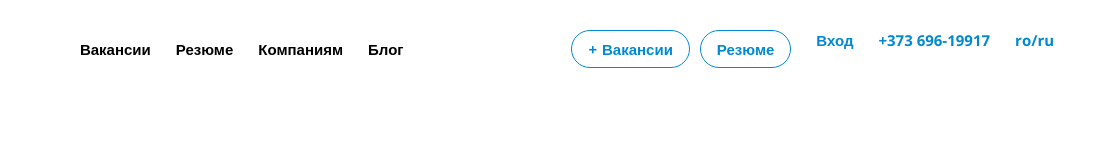
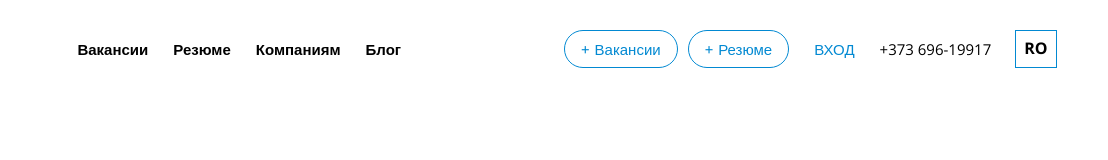
Before and after one commit to DKoroli/study-rep, a plain HTML site: page rabota.md/rabota.html in a window 1280 px wide. Shown: the full height of the page, 172-1280 px from the left. Drawn offline with nearby package versions, Linux system fonts and the light colour scheme.

Commit message:
first commit

```diff
--- a/rabota.md/css/rabota.css
+++ b/rabota.md/css/rabota.css
@@ -41,11 +41,17 @@ img {
     align-self: center;
     margin: auto;
     font-size: 15px;
-    font-weight: 600;
+    font-weight: 500;
     color: rgb(2 137 210);
 }
 
 .vac-right::before {
+    content: '+';
+    margin-right: 5px;
+    font-size: 15px;
+}
+
+.rezume::before {
     content: '+';
     margin-right: 5px;
     font-size: 15px;
@@ -57,6 +63,35 @@ img {
     display: flex;
     flex-wrap: wrap;
     justify-items: center;
+}
+
+.telefon {
+    font-weight: 400;
+    color: black;
+
+}
+
+.lang {
+    color: black;
+    text-transform: uppercase;
+    margin-left: 1.5rem;
+    font-weight: 600;
+    font-size: 1rem;
+}
+
+.text-uppercase {
+    text-transform: uppercase;
+}
+
+.enter, .telefon {
+    align-self: center;
+}
+
+.pading-lang {
+    padding-top: 0.375rem;
+    padding-bottom: 0.375rem;
+    padding-left: 0.5rem;
+    padding-right: 0.5rem;
 }
 
 .pading-left {
@@ -71,6 +106,13 @@ img {
     border-color: rgb(2 137 210)
 }
 
+.border-pat {
+    box-sizing: border-box;
+    border-style: solid;
+    border-width: 1px;
+    border-color: rgb(2 137 210)
+}
+
 .padding {
     padding-top: 0.5rem;
     padding-bottom: 0.5rem;
@@ -81,6 +123,13 @@ img {
 .margin-left {
     margin-left: 10px;
 }
+
+/* .path[Attributes Style] {
+    d: path("M 4 15 h 2 v 5 h 12 V 4 H 6 v 5 H 4 V 3 a 1 1 0 0 1 1 -1 h 14 a 1 1 0 0 1 1 1 v 18 a 1 1 0 0 1 -1 1 H 5 a 1 1 0 0 1 -1 -1 v -6 Z m 6 -4 V 8 l 5 4 l -5 4 v -3 H 2 v -2 h 8 Z");
+    fill: rgb(2, 137, 210);
+}     */
+
+
 
 /* .d-flex {
     display: flex;
--- a/rabota.md/rabota.html
+++ b/rabota.md/rabota.html
@@ -15,7 +15,7 @@
         <div class="container">
             <div class="logo">
                 <a href="https://www.rabota.md/ru/">
-                    <img src="img/logo.png" alt="">
+                    <img src="img/logo.png" alt="logo">
                 </a>
             </div>
             <!-- /.logo -->
@@ -29,9 +29,9 @@
             <div class="nav-right">
                 <a class="vac-right border-round padding" href="#">Вакансии</a>
                 <a class="rezume pading-left border-round padding margin-left" href="#">Резюме</a>
-                <a class="enter pading-left" href="#">Вход</a>
+                <a class="enter pading-left text-uppercase" href="#">Вход</a>
                 <div class="telefon pading-left">+373 696-19917</div>
-                <a class="lang pading-left" href="#" pading-left>ro/ru</a>
+                <a class="lang border-pat pading-lang" href="#">ro</a>
             </div>
             <!-- /.nav-right -->
         </div>
```
Also changed, not shown: rabota.md/css/test.html (deleted, +0 -1 lines), rabota.md/img/enter.png (added), rabota.md/proces/enter.png (added).
